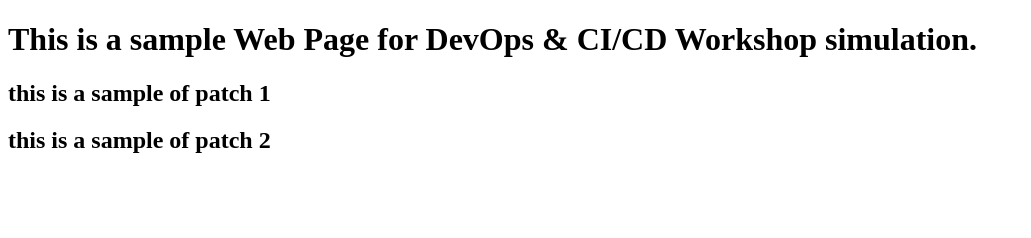
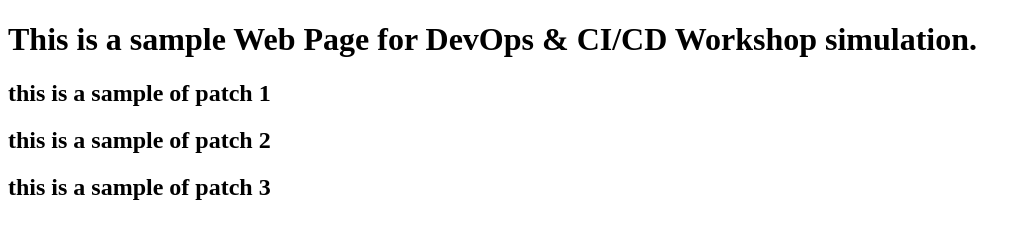
Before and after one commit to riyankhamdani/webdemo, a plain HTML site: page index.html in a window 1280 px wide. Shown: the whole page, without its empty margins (0-1031 px from the left). Drawn offline with Linux system fonts and the light colour scheme.

Commit message:
add patch 3 index.html

```diff
--- a/index.html
+++ b/index.html
@@ -7,5 +7,6 @@
         <h1>This is a sample Web Page for DevOps & CI/CD Workshop simulation.</h1>
         <h2>this is a sample of patch 1</h2>
         <h2>this is a sample of patch 2</h2>
+        <h2>this is a sample of patch 3</h2>
     </body>
 </html>
```
